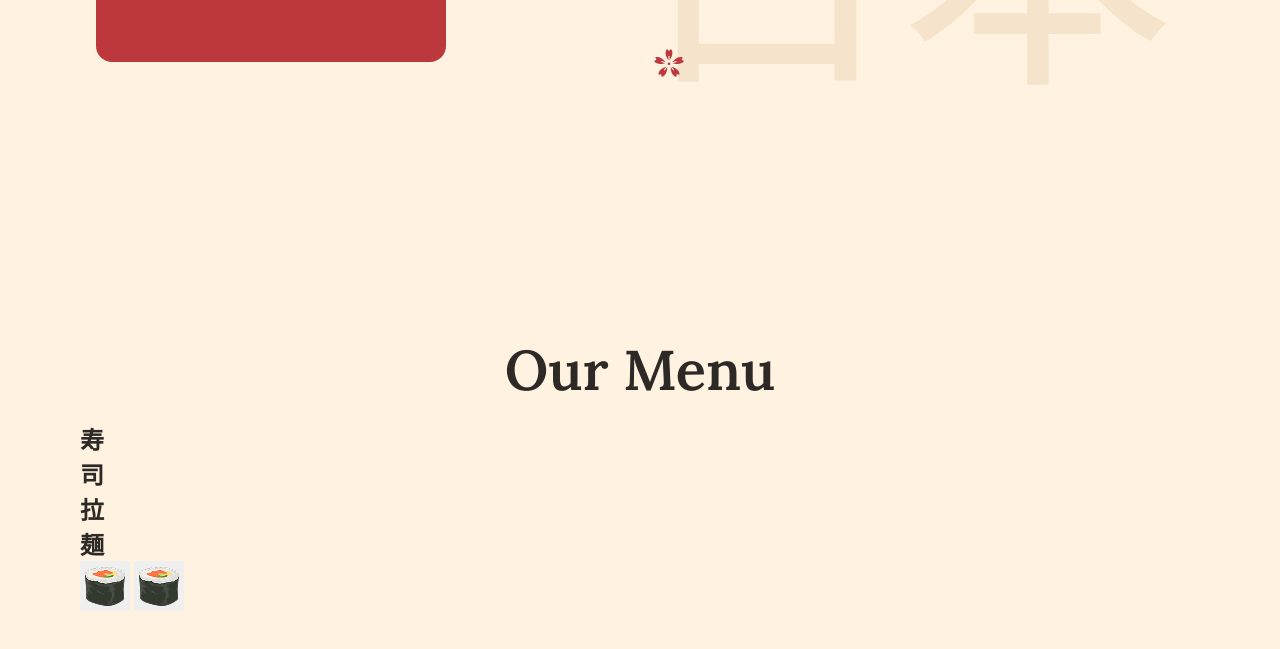
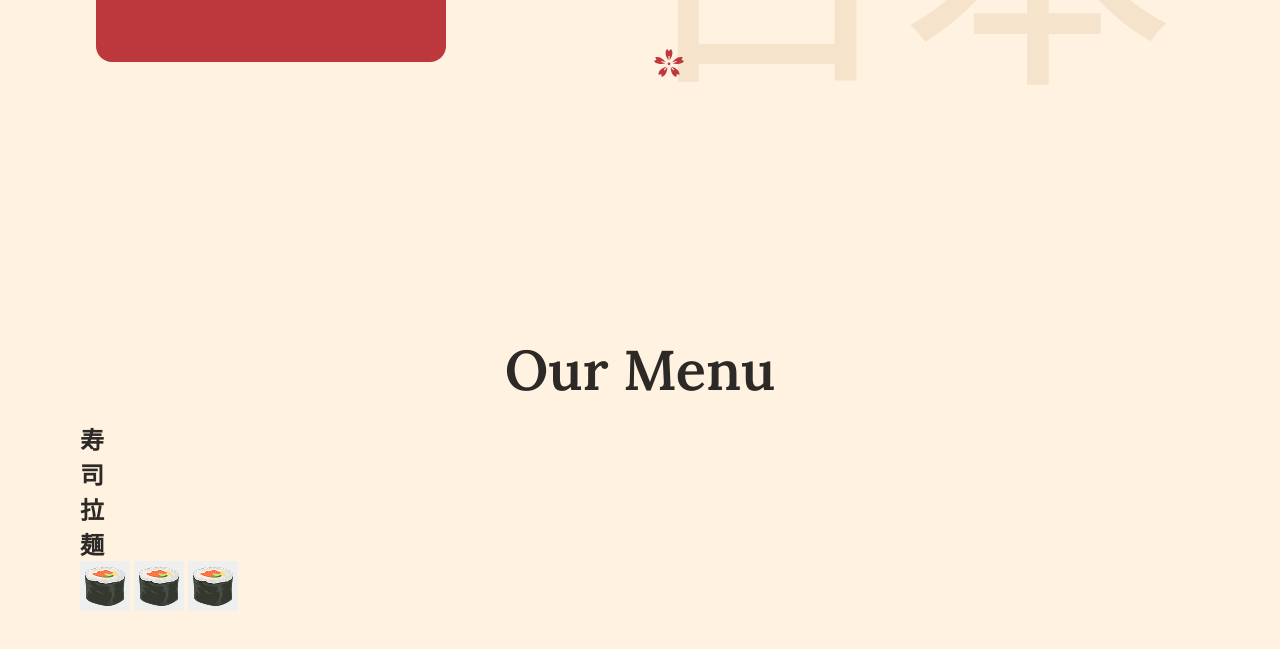
Before and after one commit to erickdc7/responsive-sushi-website-2, a plain HTML site: page index.html in a window 1280 px wide. Shown: the part 1478-2127 px from the top of the page. Drawn offline with nearby package versions, Linux system fonts and the light colour scheme.

Commit message:
add button

```diff
--- a/index.html
+++ b/index.html
@@ -154,6 +154,11 @@
                      <img src="assets/img/menu-btn-1.png" alt="image">
                      <span></span>
                   </button>
+
+                  <button class="menu__button">
+                     <img src="assets/img/menu-btn-1.png" alt="image">
+                     <span></span>
+                  </button>
                </div>
             </div>
 
```
